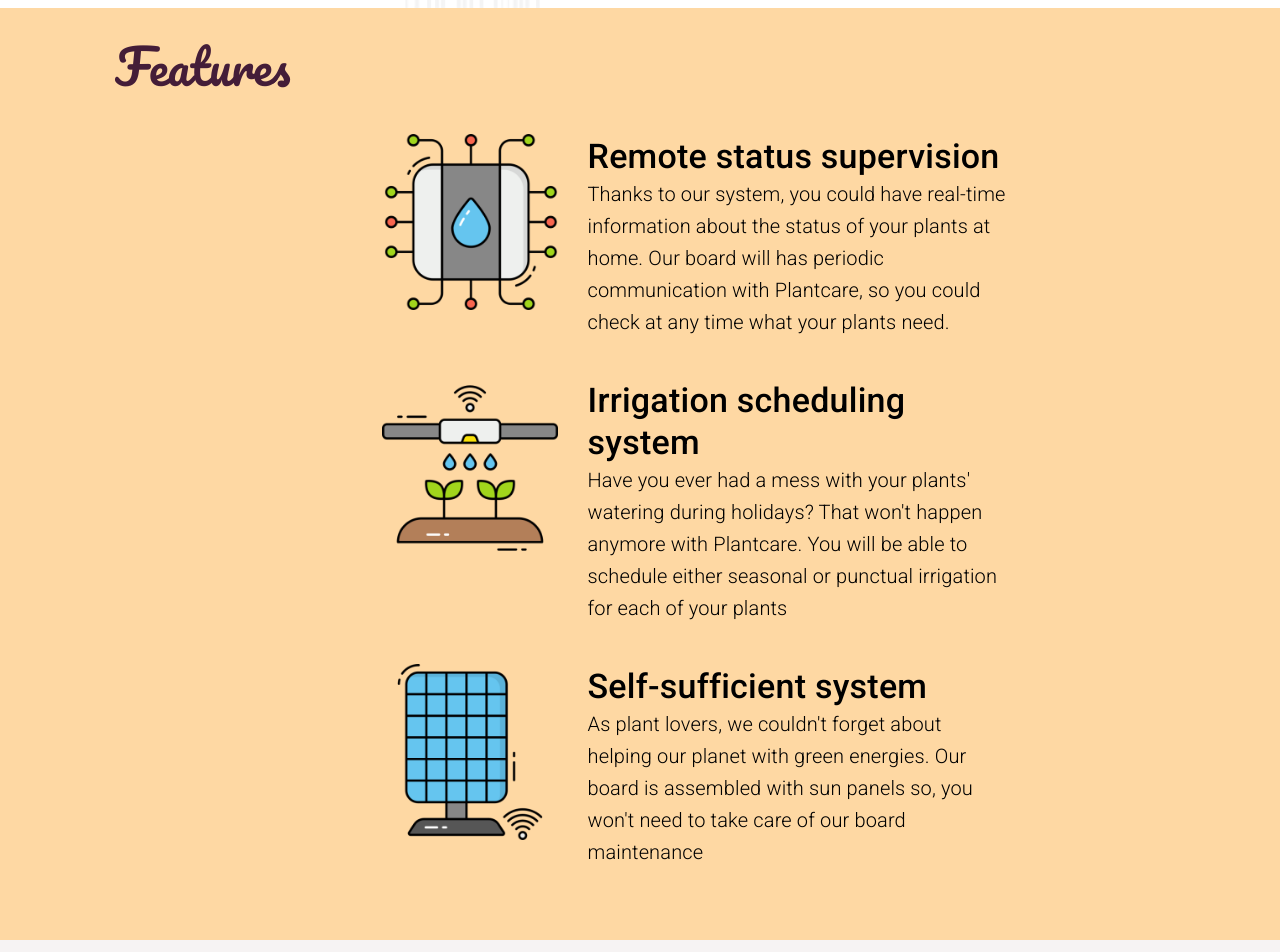
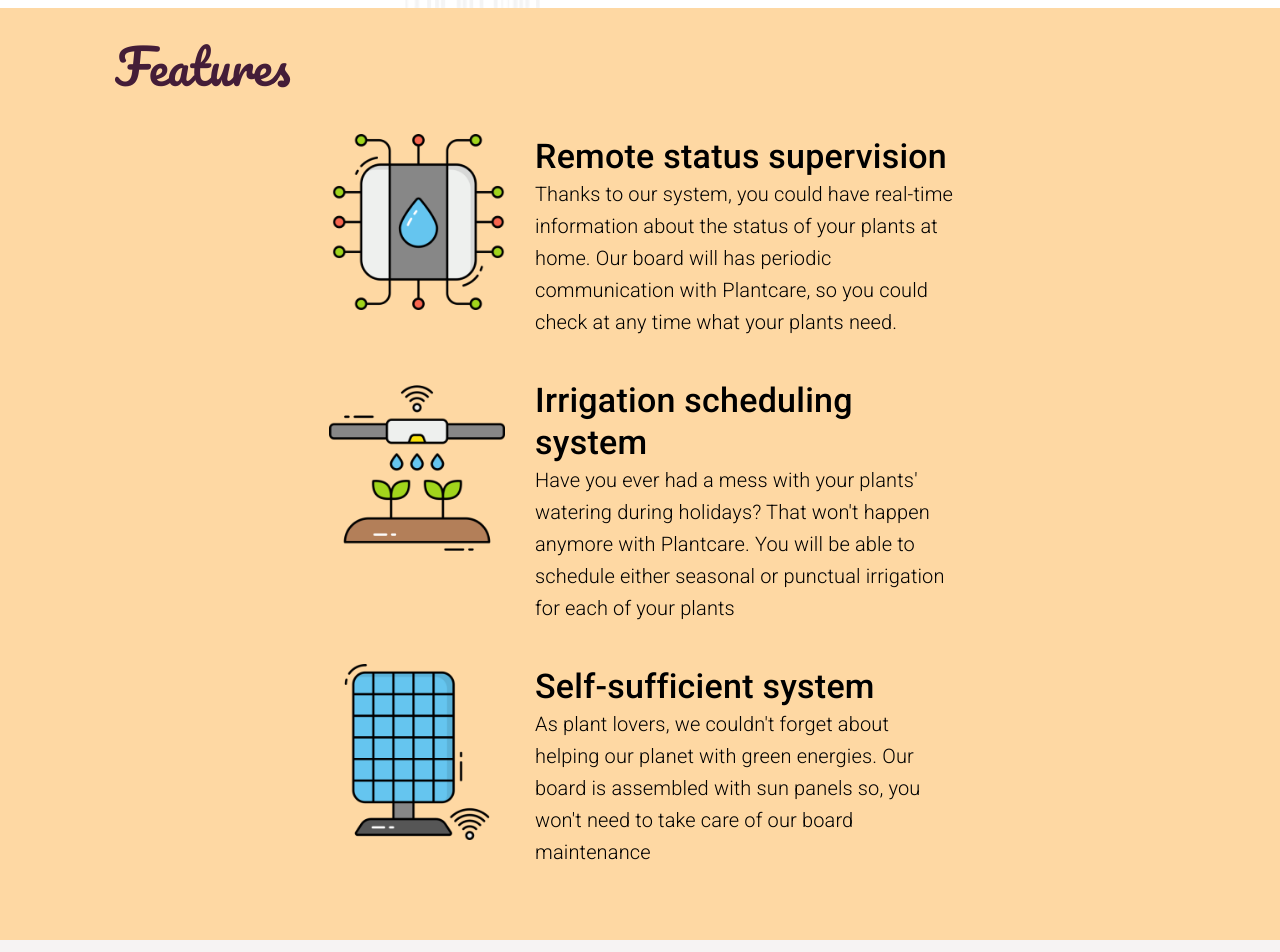
Before and after one commit to lmbautista/plantcare-v2, a React (Create React App) app: page / in a window 1280 px wide. Shown: the part 800-1752 px from the top of the page. Built offline with nearby package versions, Linux system fonts and the light colour scheme.

Commit message:
Center features responsive columns

```diff
--- a/src/pages/home/index.js
+++ b/src/pages/home/index.js
@@ -98,7 +98,7 @@
       </Grid>
     </Grid>
     <Grid container direction="row" justifyContent="center" alignItems="stretch" mb="40px">
-      <Grid item xs={12} sm={3} sx={styles.home.features.img}>
+      <Grid item xs={12} sm={3} md={2} sx={styles.home.features.img}>
         <img src={featureOneImg} alt="feature-one-image" height={'100%'} />
       </Grid>
       <Grid
@@ -120,7 +120,7 @@
       </Grid>
     </Grid>
     <Grid container direction="row" justifyContent="center" alignItems="stretch" mb="40px">
-      <Grid item xs={12} sm={3} sx={styles.home.features.img}>
+      <Grid item xs={12} sm={3} md={2} sx={styles.home.features.img}>
         <img src={featureTwoImg} alt="feature-two-image" height={'100%'} />
       </Grid>
       <Grid
@@ -142,7 +142,7 @@
       </Grid>
     </Grid>
     <Grid container direction="row" justifyContent="center" alignItems="stretch" mb="40px">
-      <Grid item xs={12} sm={3} sx={styles.home.features.img}>
+      <Grid item xs={12} sm={3} md={2} sx={styles.home.features.img}>
         <img src={featureThreeImg} alt="feature-three-image" height={'100%'} />
       </Grid>
       <Grid
```
